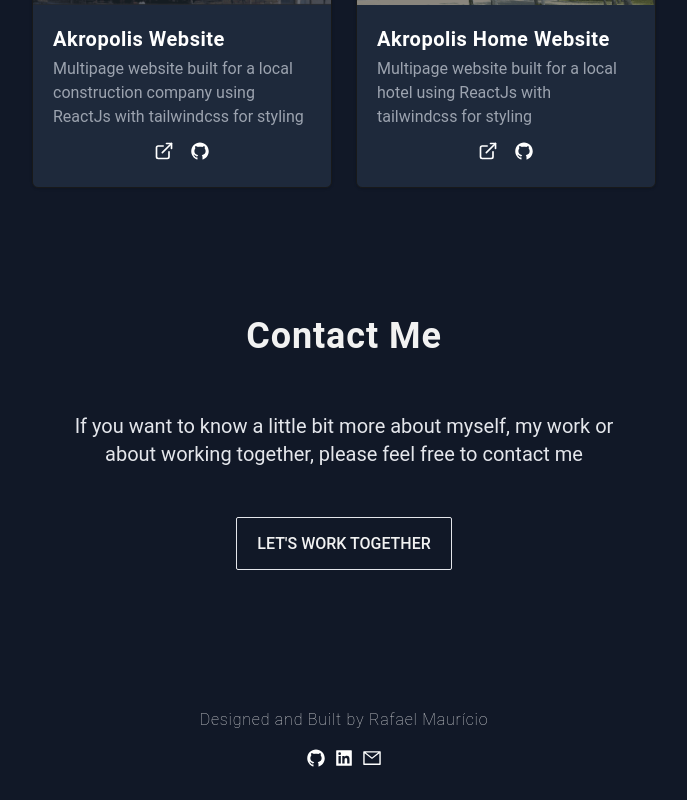
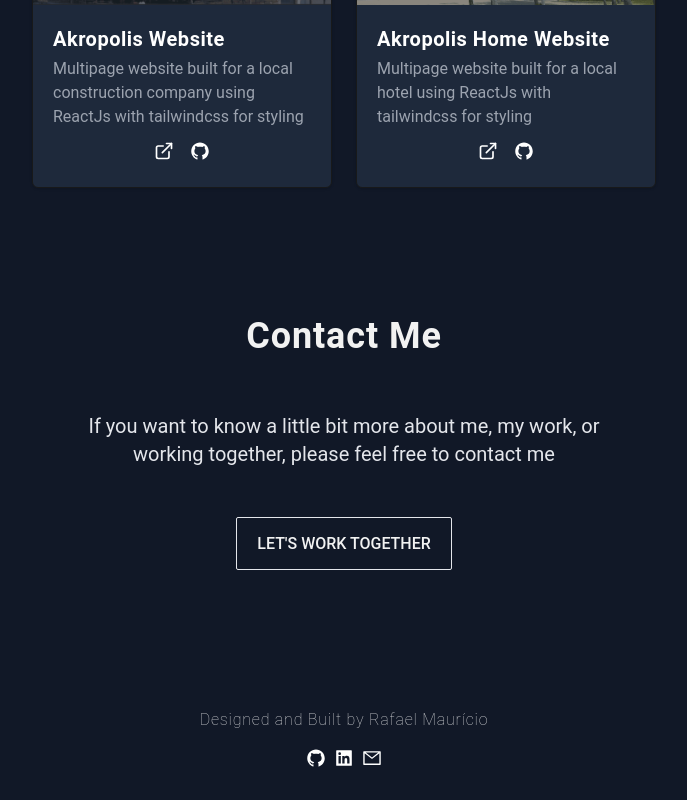
Before and after one commit to r-mauricio/portfolio, a React (Vite) app: page / in a window 1280 px wide. Shown: the part 1692-2492 px from the top of the page, without its empty margins (296-983 px from the left). Built offline with nearby package versions, Linux system fonts and the light colour scheme.

Commit message:
fixed typo

```diff
--- a/src/Components/Contact.jsx
+++ b/src/Components/Contact.jsx
@@ -5,7 +5,7 @@ import { usePrefersReducedMotion } from "../hooks/index";
 
 const item1 = (
 	<p className="py-6 pb-16 mx-auto text-xl max-w-xl  text-darkIce">
-		If you want to know a little bit more about myself, my work or about working
+		If you want to know a little bit more about me, my work, or working
 		together, please feel free to contact me
 	</p>
 );
```
